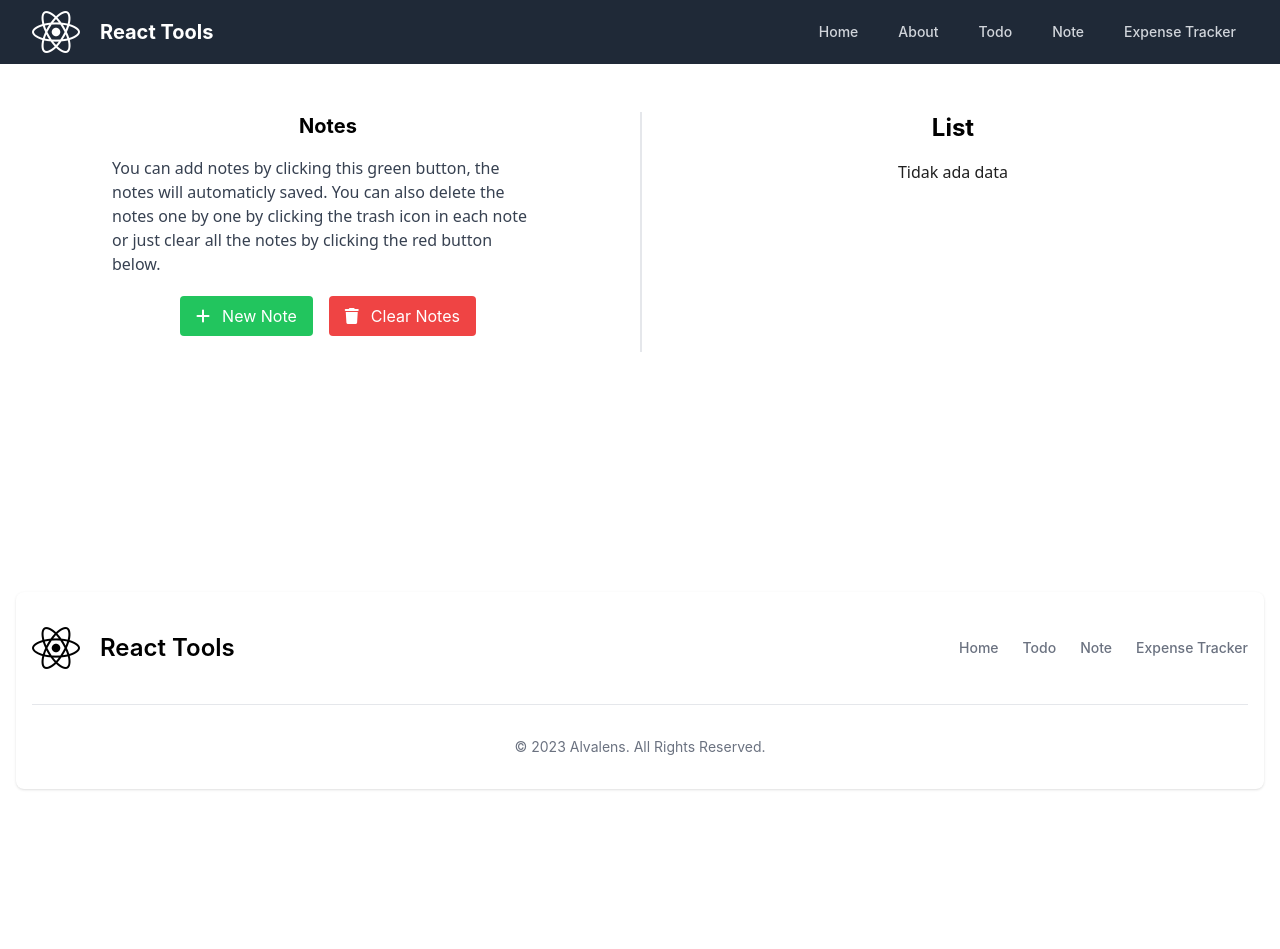
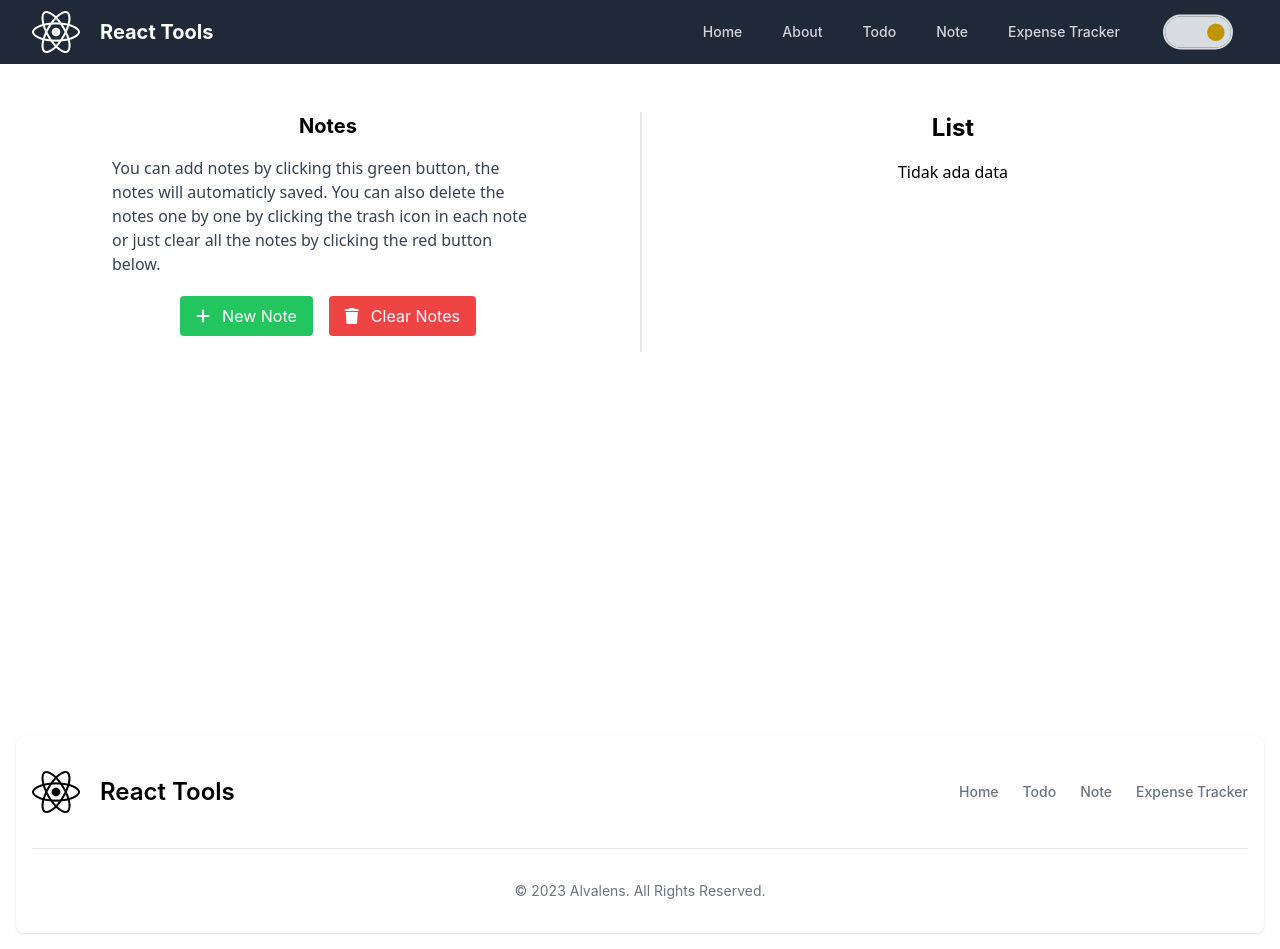
Before and after one commit to Alvalens/react-tools, a React (Create React App) app: page /Note in a window 1280 px wide. Before the commit the page ends 805 px from the top, so only its background shows below. Built offline with nearby package versions, Linux system fonts and the light colour scheme.

Commit message:
[feat] implement  dark mode

```diff
--- a/public/index.html
+++ b/public/index.html
@@ -29,7 +29,7 @@
       crossorigin="anonymous" referrerpolicy="no-referrer" />
     <title>React App</title>
   </head>
-  <body>
+  <body class="bg-white dark:bg-gray-900">
     <noscript>You need to enable JavaScript to run this app.</noscript>
     <div id="root"></div>
   </body>
--- a/src/App.css
+++ b/src/App.css
@@ -19,7 +19,6 @@
 }
 
 .App-header {
-  background-color: #ffffff;
   min-height: 100vh;
   display: flex;
   flex-direction: column;
--- a/src/components/Footer.js
+++ b/src/components/Footer.js
@@ -6,9 +6,11 @@ class Footer extends React.Component {
 				<footer className="bg-white rounded-lg shadow dark:bg-gray-900 m-4">
 					<div className="w-full max-w-screen-xl mx-auto p-4 md:py-8">
 						<div className="sm:flex sm:items-center sm:justify-between">
-						<a href="/" className="flex items-center mb-4 sm:mb-0">
-							<i className="fa-brands fa-react fa-3x mr-5 dark:text-white"></i>
-							<span className="self-center text-2xl font-semibold whitespace-nowrap dark:text-white">
+							<a
+								href="/"
+								className="flex items-center mb-4 sm:mb-0">
+								<i className="fa-brands fa-react text-black fa-3x mr-5 dark:text-white"></i>
+								<span className="self-center text-2xl font-semibold text-black whitespace-nowrap dark:text-white">
 									React Tools
 								</span>
 							</a>
--- a/src/components/Navbar.js
+++ b/src/components/Navbar.js
@@ -1,12 +1,37 @@
 import "../css/Navbar.css";
+import { useState, useEffect } from "react";
 
 const Navbar = () => {
+
+	// dark mode
+	const [darkMode, setDarkMode] = useState(false);
+
+  useEffect(() => {
+    const prefersDarkMode = window.matchMedia('(prefers-color-scheme: dark)').matches;
+		if (prefersDarkMode) {
+			document.documentElement.classList.add("dark");
+			setDarkMode(false);
+		} else {
+			document.documentElement.classList.remove("dark");
+			setDarkMode(true);
+		}
+  }, []);
+
+	const toggleDarkMode = () => {
+		if (darkMode) {
+			document.documentElement.classList.add("dark");
+			setDarkMode(false);
+		} else {
+			document.documentElement.classList.remove("dark");
+			setDarkMode(true);
+		}
+	};
+
 	// show and hide the navigation links when the hamburger icon is clicked
 	function showNav() {
 		const navLinks = document.getElementById("nav-links");
 		navLinks.classList.toggle("show");
 	}
-
 	return (
 		<nav className="bg-gray-800 fixed w-screen z-50 ">
 			<div className="max-w-7xl mx-auto px-4 sm:px-6 lg:px-8">
@@ -24,6 +49,7 @@ const Navbar = () => {
 
 					{/* Navigation links */}
 					<div className="hidden md:block">
+						<div className="ml-10 flex justify-center items-center space-x-4">
 							<div className="ml-10 flex items-baseline space-x-4">
 								<a
 									href="/"
@@ -50,6 +76,18 @@ const Navbar = () => {
 									className="text-gray-300 hover:bg-gray-700 hover:text-white px-3 py-2 rounded-md text-sm font-medium">
 									Expense Tracker
 								</a>
+							</div>
+							<div className="toggle-switch">
+								<label className="switch-label">
+									<input
+										type="checkbox"
+										className="checkbox"
+										checked={darkMode}
+										onChange={toggleDarkMode}
+									/>
+									<span className="slider"></span>
+								</label>
+							</div>
 						</div>
 					</div>
 
@@ -105,6 +143,18 @@ const Navbar = () => {
 							className="text-gray-300 hover:bg-gray-700 hover:text-white block px-3 py-2 rounded-md text-base font-medium">
 							Expense Tracker
 						</a>
+						{/* toggle dark mode */}
+						<div className="toggle-switch">
+							<label className="switch-label">
+								<input
+									type="checkbox"
+									className="checkbox"
+									checked={darkMode}
+									onChange={toggleDarkMode}
+								/>
+								<span className="slider"></span>
+							</label>
+							</div>
 					</div>
 				</div>
 			</div>
--- a/src/css/Navbar.css
+++ b/src/css/Navbar.css
@@ -4,7 +4,7 @@
 @import 'tailwindcss/utilities';
 
 #nav-links {
-  @applymd:hidden;
+  @applymd: hidden;
   max-height: 0;
   overflow: hidden;
   opacity: 0;
@@ -24,3 +24,71 @@
   -ms-transition: all ease-in 0.5s;
   -o-transition: all ease-in 0.5s;
 }
+
+.toggle-switch {
+  position: relative;
+  width: 100px;
+  height: 50px;
+  --light: #d8dbe0;
+  --dark: #28292c;
+  --link: rgb(27, 129, 112);
+  --link-hover: rgb(24, 94, 82);
+}
+
+.switch-label {
+  position: absolute;
+  width: 100%;
+  height: 50px;
+  background-color: var(--dark);
+  border-radius: 25px;
+  cursor: pointer;
+  border: 3px solid var(--light);
+}
+
+.checkbox {
+  position: absolute;
+  display: none;
+}
+
+.slider {
+  position: absolute;
+  width: 100%;
+  height: 100%;
+  border-radius: 25px;
+  -webkit-transition: 0.3s;
+  transition: 0.3s;
+}
+
+.checkbox:checked~.slider {
+  background-color: var(--light);
+}
+
+.slider::before {
+  content: "";
+  position: absolute;
+  top: 10px;
+  left: 10px;
+  width: 25px;
+  height: 25px;
+  border-radius: 50%;
+  -webkit-box-shadow: inset 12px -4px 0px 0px var(--light);
+  box-shadow: inset 12px -4px 0px 0px var(--light);
+  background-color: var(--dark);
+  -webkit-transition: 0.3s;
+  transition: 0.3s;
+}
+
+.checkbox:checked~.slider::before {
+  -webkit-transform: translateX(50px);
+  -ms-transform: translateX(50px);
+  transform: translateX(50px);
+  background-color: rgb(190, 149, 0);
+  -webkit-box-shadow: none;
+  box-shadow: none;
+}
+
+/* scale down by 0.7 */
+
+  .toggle-switch {
+    transform: scale(0.7);
+  }
--- a/src/index.css
+++ b/src/index.css
@@ -1,5 +1,6 @@
 body {
   margin: 0;
+  padding: 0;
   font-family:
     'Ubuntu', -apple-system, BlinkMacSystemFont, 'Segoe UI', 'Roboto', 'Oxygen', 'Cantarell', 'Fira Sans', 'Droid Sans', 'Helvetica Neue',
     sans-serif;
@@ -15,6 +16,10 @@ code {
 p {
   font-family: system-ui, -apple-system, BlinkMacSystemFont, 'Segoe UI', Roboto, Oxygen, Ubuntu, Cantarell, 'Open Sans', 'Helvetica Neue', sans-serif;
   color: rgb(32, 32, 32);
+}
+
+.dark\:text-white {
+  color: #fff;
 }
 
 html {
@@ -46,26 +51,3 @@ html {
 ::-webkit-scrollbar-thumb:hover {
   background: #555;
 }
-
-.overlow-container::before {
-  content: "";
-  position: absolute;
-  top: 0;
-  left: 0;
-  right: 0;
-  height: 50px;
-  background: linear-gradient(to bottom, rgba(255, 255, 255, 0), rgba(255, 255, 255, 1));
-  filter: blur(10px);
-}
-
-.overlow-container::after {
-  content: "";
-  position: absolute;
-  bottom: 40px;
-  left: 0;
-  right: 0;
-  height: 70px;
-  background: linear-gradient(to top, rgb(255, 255, 255), rgba(255, 255, 255, 0.746));
-  filter: blur(20px);
-  -webkit-filter: blur(20px);
-}
--- a/src/pages/Expense.jsx
+++ b/src/pages/Expense.jsx
@@ -130,7 +130,9 @@ function Expense() {
 		<div className="p-4 pt-28" style={{ minHeight: "75vh" }}>
 			<div className="container mx-auto px-0 min-h-full min-w-full grid grid-cols-1 md:grid-cols-2">
 				<div className="flex justify-start flex-col items-center min-w-full px-4 md:px-24">
-					<h1 className="text-2xl font-bold mb-4">Expense Tracker</h1>
+					<h1 className="text-2xl font-bold mb-4 text-black dark:text-white">
+						Expense Tracker
+					</h1>
 					{/* total balance */}
 					<div className="flex justify-center items-center w-full mb-8  bg-slate-300 rounded-md pt-5 pb-4 px-3">
 						<div className="flex flex-col justify-center items-center min-w-full">
@@ -173,10 +175,14 @@ function Expense() {
 
 				<div className="flex justify-start flex-col items-center md:border-l-2">
 					<div className="hidden md:block">
-						<h1 className="text-2xl font-bold mb-4">History</h1>
+						<h1 className="text-2xl font-bold mb-4 text-black dark:text-white">
+							History
+						</h1>
 					</div>
 					{expenses.length === 0 ? (
-						<p>Tidak ada data</p>
+						<p className="text-black dark:text-white">
+							Tidak ada data
+						</p>
 					) : (
 						<ul className="overlow-container min-w-full pl-4 pr-0 md:pl-10 overflow-y-scroll max-h-[40rem] md:max-h-[45rem]">
 							{expenses.map((expense, index) => (
--- a/src/pages/Note.jsx
+++ b/src/pages/Note.jsx
@@ -56,14 +56,18 @@ function Note() {
     setNotes([]);
   };
 	return (
-		<div className="p-4 pt-28" style={{ minHeight: "72vh" }}>
+		<div className="p-4 pt-28" style={{ minHeight: "90vh" }}>
 			<div className="container mx-auto px-0 min-h-full min-w-full grid grid-cols-1 md:grid-cols-2">
 				<div className="flex justify-start flex-col items-center min-w-full">
-					<h1 className="text-xl font-bold mb-4">Notes</h1>
-					<p className="hidden md:block lg:px-24 md:px-10 pb-5 text-gray-700">
+					<h1 className="text-xl font-bold mb-4 text-black dark:text-white">
+						Notes
+					</h1>
+					<p className="hidden md:block lg:px-24 md:px-10 pb-5 text-gray-700 dark:text-white">
 						You can add notes by clicking this green button, the
 						notes will automaticly saved. You can also delete the
-						notes one by one by clicking the trash icon in each note or just clear all the notes by clicking the red button below.
+						notes one by one by clicking the trash icon in each note
+						or just clear all the notes by clicking the red button
+						below.
 					</p>
 					<div className="buttons">
 						<button
@@ -84,7 +88,9 @@ function Note() {
 						<h1 className="text-2xl font-bold mb-4">List</h1>
 					</div>
 					{notes.length === 0 ? (
-						<p>Tidak ada data</p>
+						<p className="text-black dark:text-white">
+							Tidak ada data
+						</p>
 					) : (
 						<div className="overlow-container md:px-10 px-3 flex justify-start flex-col items-center min-w-full overflow-y-scroll max-h-[40rem] md:max-h-[45rem]">
 							{notes.map((note, index) => (
@@ -93,7 +99,8 @@ function Note() {
 									className={`note-card shadow-md mb-4 p-2 border rounded min-w-full ${note.color} `}>
 									<div className="flex justify-between items-center">
 										<div className="buttons max-w-[4rem]">
-											<button className="bg-red-400 rounded py-4 px-1  hover:bg-red-700 mr-2 focus:outline-none focus:ring-2 focus:ring-red-100"
+											<button
+												className="bg-red-400 rounded py-4 px-1  hover:bg-red-700 mr-2 focus:outline-none focus:ring-2 focus:ring-red-100"
 												onClick={() =>
 													deleteNote(index)
 												}>
@@ -122,7 +129,8 @@ function Note() {
 													minHeight: "50px",
 													maxHeight: "300px",
 													resize: "vertical",
-                          fontFamily  : "Poppins, sans-serif",
+													fontFamily:
+														"Poppins, sans-serif",
 												}}></textarea>
 										</div>
 									</div>
--- a/src/pages/Todo.js
+++ b/src/pages/Todo.js
@@ -74,12 +74,16 @@ function Todo() {
 	}
 
 	return (
-		<div className="p-4 pt-28" style={{ minHeight: "72vh" }}>
+		<div
+			className="p-4 pt-28  bg-white dark:bg-gray-900"
+			style={{ minHeight: "90vh" }}>
 			<div className="container mx-auto px-0 min-h-full min-w-full grid grid-cols-1 md:grid-cols-2">
 				<div className="flex justify-start flex-col items-center min-w-full">
-					<h1 className="text-2xl font-bold mb-4">Todo List</h1>
+					<h1 className="text-2xl font-bold mb-4 text-black dark:text-white">
+						Todo List
+					</h1>
 					<form
-						className="mb-4 min-w-full md:px-20"
+						className="mb-4 min-w-full px-3 md:px-20 "
 						onSubmit={handleSubmit}>
 						<input
 							type="text"
@@ -120,10 +124,14 @@ function Todo() {
 
 				<div className="flex justify-start flex-col items-center md:border-l-2">
 					<div className="hidden md:block">
-						<h1 className="text-2xl font-bold mb-4">List</h1>
+						<h1 className="text-2xl font-bold mb-4 text-black dark:text-white">
+							List
+						</h1>
 					</div>
 					{todos.length === 0 ? (
-						<p>Tidak ada data</p>
+						<p className="text-black dark:text-white">
+							Tidak ada data
+						</p>
 					) : (
 						<ul className="overlow-container min-w-full px-4 md:px-10 overflow-y-scroll max-h-[40rem] md:max-h-[45rem]">
 							{todos.map((todo) => (
--- a/tailwind.config.js
+++ b/tailwind.config.js
@@ -1,5 +1,6 @@
 /** @type {import('tailwindcss').Config} */
 module.exports = {
+  darkMode: 'class',
   content: [
     "./src/**/*.{js,jsx,ts,tsx}",
   ],
```
Also changed, not shown: src/pages/Home.jsx (+20 -16 lines). Lines whose indentation alone changed are shown as unchanged.
